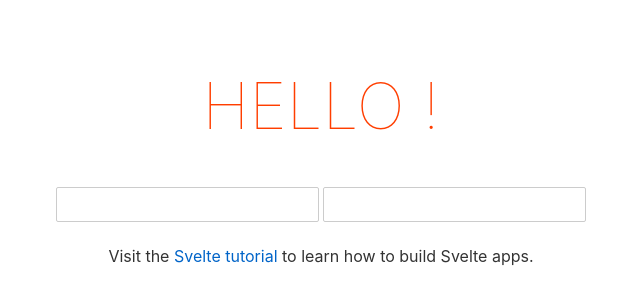
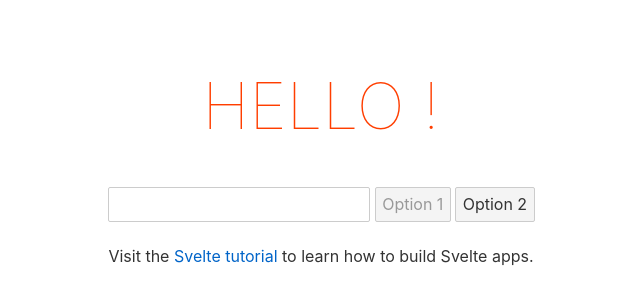
Before and after one commit to agungTuanany/svelte_course, a Svelte app in the folder working_with_binding_and_form/: page / in a window 1280 px wide. Shown: the top 304 px of the page, without its empty margins (319-959 px from the left). Built offline with nearby package versions, Linux system fonts and the light colour scheme.

Commit message:
Chapter_8: Working With Binding & Forms | Custom Component Binding

```diff
--- a/working_with_binding_and_form/src/App.svelte
+++ b/working_with_binding_and_form/src/App.svelte
@@ -1,14 +1,21 @@
 <script>
+    // Buildin dependencies
+    import CustomInput  from "./UI/CustomInput.svelte"
+    import Toggle       from "./UI/Toggle.svelte"
+
+    // ###########################################
     // Props
     let val = ""
+    let selectedOption = 1
 
+    // ###########################################
     // Reactive expression
     $: console.log (val)
+    $: console.log (selectedOption)
 
+    // ###########################################
     // Instant functions
     const  setValue =  (event) => val = event.target.value
-
-
 
 </script>
 
@@ -36,12 +43,24 @@
 
 <main>
     <h1>Hello {val}!</h1>
-    <input type="text" value="{val}" on:input={setValue}>
+    <!--  <input type="text" value="{val}" on:input={setValue}> -->
     <!--
         https://svelte.dev/tutorial/select-bindings
         if You had a variable "value" instead of "val", you can also use a shorthand notation:"bind:value" (instead of "bind:value={value}")
     -->
-    <input type="text" bind:value={val} />
+    <!-- <input type="text" bind:value={val} /> -->
+    <CustomInput bind:val="{val}" />
+
+    <!--
+        two way binding in custom element
+
+        Binding with two-way-binding in every component prop is not RECOMMEND!! Because easy to introduce bugs, lost track of how apps generally behave, make harder to analysis and grasp the application
+
+        Rather expose an event in Toggle.svelte which fire when selected a new options and listen to that in app.svelte unless you really need to use this specific behavior and now how programmer doing with the code
+
+        It worth to know two-way-binding can be setup on custom element with own props, it's not restricted to working with input only, however input are one of the most prominent use cases for  two-way-binding
+    -->
+    <Toggle bind:choosenOption="{selectedOption}" />
 
 
     <p>Visit the <a href="https://svelte.dev/tutorial">Svelte tutorial</a> to learn how to build Svelte apps.</p>
--- /dev/null
+++ b/working_with_binding_and_form/src/UI/CustomInput.svelte
@@ -0,0 +1,7 @@
+<script>
+   export let val
+   // Using type as dynamic. XXX As this lecture present using "type" as "dynamic" is not supported if input uses two-way-binding XXX
+   // export let type
+</script>
+
+<input type="text" bind:value="{val}">
--- /dev/null
+++ b/working_with_binding_and_form/src/UI/Toggle.svelte
@@ -0,0 +1,14 @@
+<script>
+    export let choosenOption = 1
+</script>
+
+<button
+    disabled="{choosenOption === 1}"
+    on:click="{() => (choosenOption = 1)}">
+    Option 1
+</button>
+<button
+    disabled="{choosenOption === 2}"
+    on:click="{() => (choosenOption = 2)}">
+    Option 2
+</button>
```
